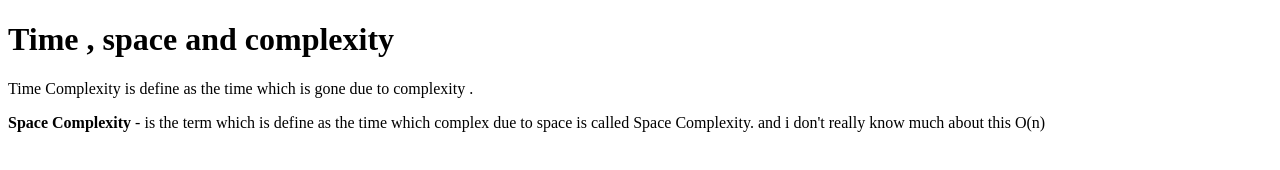
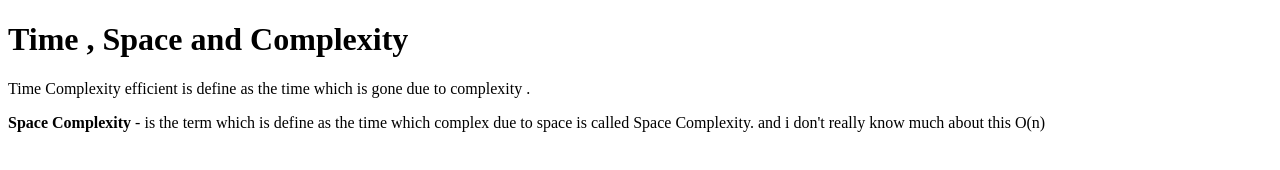
Before and after one commit to acciojob/time-and-space-complexity-latringparsad, a website: page main.html in a window 1280 px wide. Drawn offline with Linux system fonts and the light colour scheme.

Commit message:
created a submission

```diff
--- a/main.html
+++ b/main.html
@@ -8,8 +8,8 @@
 
 <body>
 	<!-- the entire body must be written by student -->
-	<h1>Time , space and complexity</h1>
-	<p>Time Complexity is define as the time which is gone due to complexity .</p>
+	<h1>Time , Space and Complexity</h1>
+	<p>Time Complexity efficient is define as the time which is gone due to complexity .</p>
 	<p><b>Space Complexity</b> - is the term which is define as the time which complex due to space is called Space Complexity. and i don't really know much about this O(n)</p>
     <script type="text/javascript" src="./script.js">
 </script>
```
